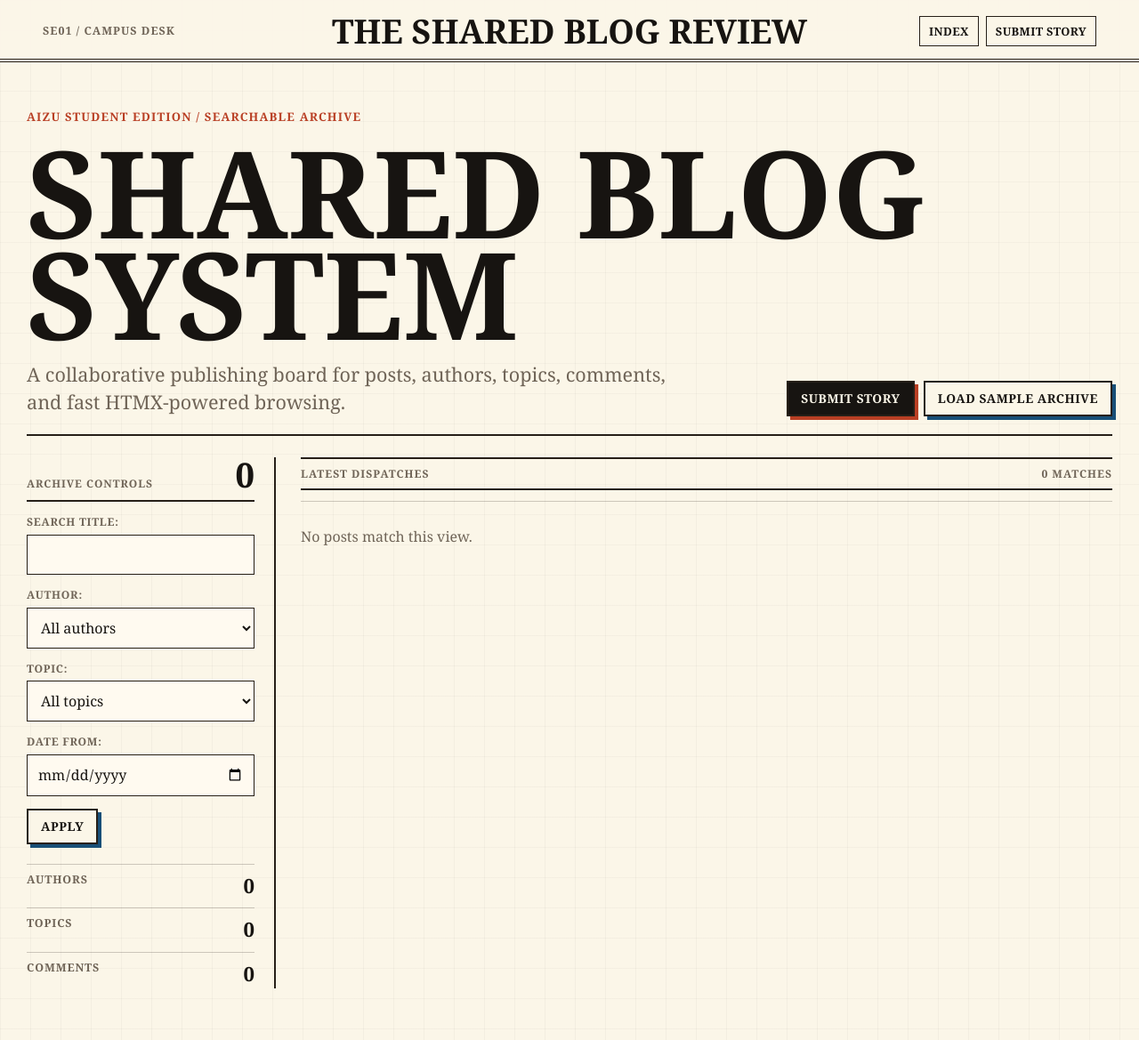
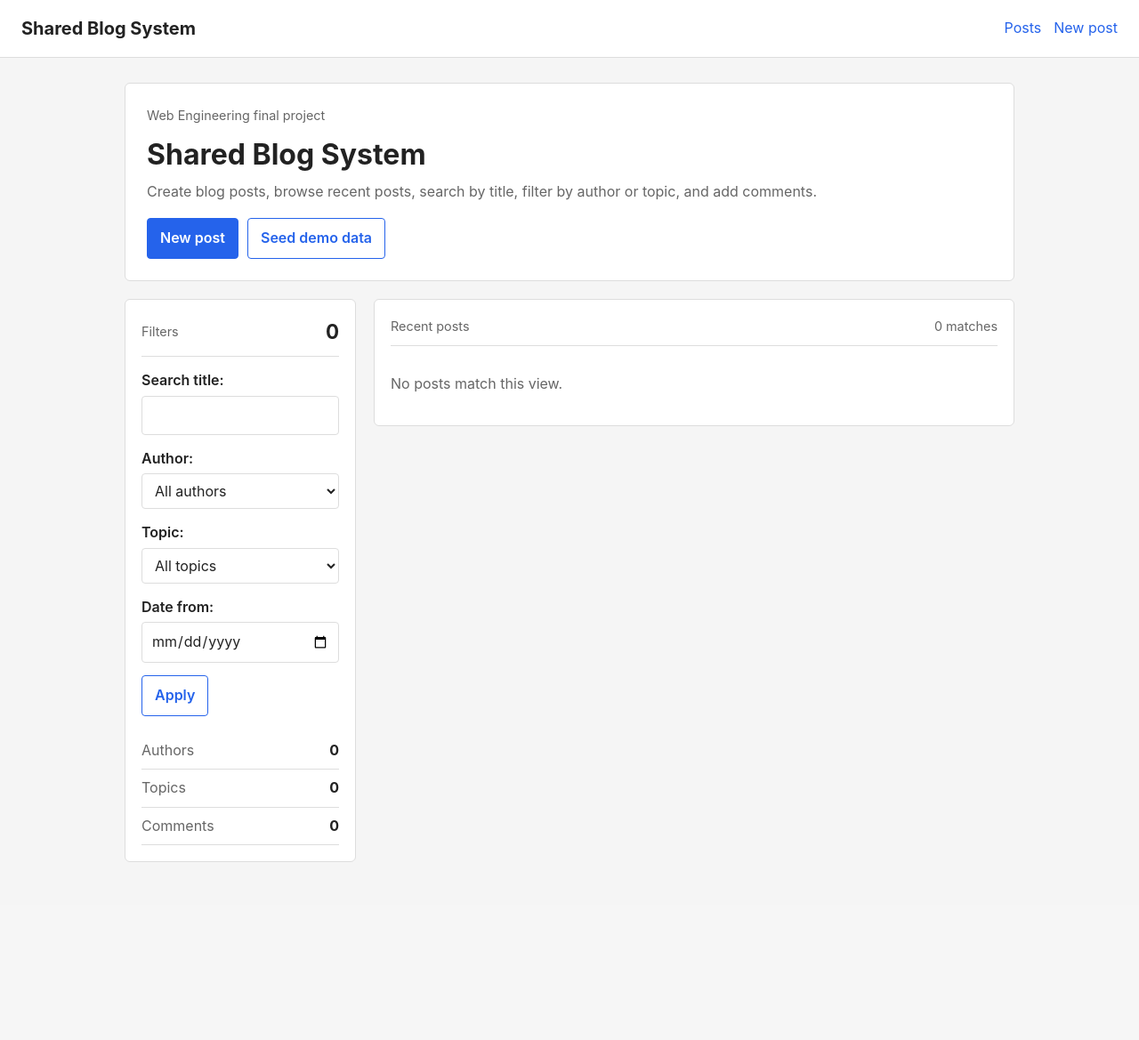
Before and after one commit to nova19q/shared-blog-system, a Django app: page / in a window 1280 px wide. Shown: the whole page at 89% size. After the commit the page ends 969 px from the top, so only its background shows below. Run offline with Django 5.2, Linux system fonts and the light colour scheme; data that the repository does not hold is empty.

Commit message:
Simplify blog UI styling

```diff
--- a/src/blog_app/static/blog_app/styles.css
+++ b/src/blog_app/static/blog_app/styles.css
@@ -1,15 +1,11 @@
 :root {
-  color-scheme: light;
-  --paper: #fbf6e8;
-  --paper-deep: #eee1c7;
-  --ink: #171411;
-  --muted: #6f6457;
-  --rule: #261f18;
-  --hairline: rgba(38, 31, 24, 0.22);
-  --oxide: #b93f24;
-  --blue: #184f78;
-  --olive: #627240;
-  --panel: #fffaf0;
+  --bg: #f5f5f5;
+  --panel: #ffffff;
+  --text: #222222;
+  --muted: #666666;
+  --border: #dddddd;
+  --primary: #2563eb;
+  --primary-dark: #1d4ed8;
 }
 
 * {
@@ -18,193 +14,168 @@
 
 body {
   margin: 0;
-  background:
-    linear-gradient(90deg, rgba(38, 31, 24, 0.035) 1px, transparent 1px),
-    linear-gradient(180deg, rgba(38, 31, 24, 0.03) 1px, transparent 1px),
-    var(--paper);
-  background-size: 34px 34px;
-  color: var(--ink);
-  font-family: Georgia, "Times New Roman", serif;
-  line-height: 1.45;
+  background: var(--bg);
+  color: var(--text);
+  font-family: -apple-system, BlinkMacSystemFont, "Segoe UI", sans-serif;
+  line-height: 1.6;
 }
 
 a {
-  color: inherit;
+  color: var(--primary);
 }
 
 .site-header {
-  display: grid;
-  grid-template-columns: 1fr auto 1fr;
+  display: flex;
   align-items: center;
-  gap: 18px;
-  padding: 16px clamp(16px, 4vw, 48px) 12px;
-  border-bottom: 4px double var(--rule);
-  background: rgba(251, 246, 232, 0.94);
-  position: sticky;
-  top: 0;
-  z-index: 10;
+  justify-content: space-between;
+  gap: 16px;
+  padding: 16px 24px;
+  background: var(--panel);
+  border-bottom: 1px solid var(--border);
 }
 
 .edition-mark {
-  color: var(--muted);
-  font-size: 0.78rem;
-  font-weight: 700;
-  letter-spacing: 0.08em;
-  text-transform: uppercase;
+  display: none;
 }
 
 .brand {
-  color: var(--ink);
-  font-size: clamp(1.25rem, 3.5vw, 2.35rem);
-  font-weight: 900;
-  line-height: 1;
-  text-align: center;
+  color: var(--text);
+  font-size: 1.25rem;
+  font-weight: 700;
   text-decoration: none;
-  text-transform: uppercase;
 }
 
 nav {
   display: flex;
-  justify-content: flex-end;
-  gap: 8px;
+  gap: 14px;
 }
 
 nav a {
-  border: 1px solid var(--rule);
-  padding: 7px 10px;
-  background: var(--paper);
-  color: var(--ink);
-  font-size: 0.8rem;
-  font-weight: 800;
-  letter-spacing: 0.03em;
+  color: var(--primary);
   text-decoration: none;
-  text-transform: uppercase;
+}
+
+nav a:hover {
+  text-decoration: underline;
 }
 
 .page {
-  width: min(1220px, calc(100% - 28px));
+  width: min(1000px, calc(100% - 32px));
   margin: 0 auto;
-  padding: 24px 0 58px;
+  padding: 28px 0 48px;
 }
 
 .messages p {
-  margin: 0 0 18px;
+  margin: 0 0 16px;
   padding: 10px 12px;
-  border-block: 2px solid var(--olive);
-  background: rgba(98, 114, 64, 0.1);
+  background: #ecfdf5;
+  border: 1px solid #bbf7d0;
+  border-radius: 4px;
+}
+
+.masthead,
+.form-shell,
+.post-detail,
+.comments,
+.archive-rail,
+.front-page {
+  background: var(--panel);
+  border: 1px solid var(--border);
+  border-radius: 6px;
 }
 
 .masthead {
-  display: grid;
-  grid-template-columns: minmax(0, 1fr) auto;
-  gap: 18px 28px;
-  align-items: end;
-  padding: 28px 0 20px;
-  border-bottom: 2px solid var(--rule);
+  padding: 24px;
+  margin-bottom: 20px;
 }
 
-.masthead h1 {
-  grid-column: 1 / -1;
-  margin: 0;
-  max-width: 1050px;
-  font-size: clamp(3rem, 13vw, 8.5rem);
-  font-weight: 900;
-  letter-spacing: 0;
-  line-height: 0.84;
-  text-transform: uppercase;
+.masthead h1,
+.form-shell h1,
+.post-detail h1 {
+  margin: 0 0 10px;
+  font-size: 2rem;
+  line-height: 1.2;
 }
 
-.lead {
-  max-width: 720px;
-  margin: 0;
+.lead,
+.dateline {
+  margin: 0 0 14px;
   color: var(--muted);
-  font-size: clamp(1rem, 2.4vw, 1.35rem);
 }
 
 .dateline {
-  margin: 0;
-  color: var(--oxide);
-  font-size: 0.82rem;
-  font-weight: 900;
-  letter-spacing: 0.09em;
-  text-transform: uppercase;
+  font-size: 0.9rem;
 }
 
 .hero-actions {
   display: flex;
-  align-items: center;
-  justify-content: flex-end;
+  flex-wrap: wrap;
   gap: 10px;
+  margin-top: 16px;
 }
 
 .button,
 button {
-  display: inline-flex;
-  min-height: 40px;
-  align-items: center;
-  justify-content: center;
-  padding: 0 14px;
-  border: 2px solid var(--rule);
-  border-radius: 0;
-  background: var(--ink);
-  color: var(--paper);
+  display: inline-block;
+  padding: 9px 14px;
+  border: 1px solid var(--primary);
+  border-radius: 4px;
+  background: var(--primary);
+  color: #ffffff;
   font: inherit;
-  font-size: 0.86rem;
-  font-weight: 900;
-  letter-spacing: 0.04em;
+  font-weight: 600;
   text-decoration: none;
-  text-transform: uppercase;
   cursor: pointer;
-  box-shadow: 4px 4px 0 var(--oxide);
 }
 
 .button:hover,
 button:hover {
-  transform: translate(-1px, -1px);
+  background: var(--primary-dark);
 }
 
 .button.secondary {
-  background: var(--paper);
-  color: var(--ink);
-  box-shadow: 4px 4px 0 var(--blue);
+  background: #ffffff;
+  color: var(--primary);
+}
+
+.button.secondary:hover {
+  background: #eff6ff;
 }
 
 .newsroom {
   display: grid;
-  grid-template-columns: 280px minmax(0, 1fr);
-  gap: 28px;
-  padding-top: 24px;
+  grid-template-columns: 260px 1fr;
+  gap: 20px;
+  align-items: start;
 }
 
-.archive-rail {
-  align-self: start;
-  border-right: 2px solid var(--rule);
-  padding-right: 22px;
-  position: sticky;
-  top: 88px;
+.archive-rail,
+.front-page,
+.form-shell,
+.post-detail,
+.comments {
+  padding: 18px;
 }
 
-.rail-heading {
+.rail-heading,
+.edition-strip {
   display: flex;
-  align-items: baseline;
+  align-items: center;
   justify-content: space-between;
-  gap: 10px;
+  gap: 12px;
   margin-bottom: 14px;
   padding-bottom: 10px;
-  border-bottom: 2px solid var(--rule);
-  text-transform: uppercase;
+  border-bottom: 1px solid var(--border);
 }
 
-.rail-heading span {
+.rail-heading span,
+.edition-strip span {
   color: var(--muted);
-  font-size: 0.75rem;
-  font-weight: 900;
-  letter-spacing: 0.08em;
+  font-size: 0.9rem;
 }
 
 .rail-heading strong {
-  font-size: 2.4rem;
-  line-height: 1;
+  font-size: 1.4rem;
 }
 
 .filters form p,
@@ -214,23 +185,19 @@ button:hover {
 
 label {
   display: block;
-  margin-bottom: 5px;
-  color: var(--muted);
-  font-size: 0.76rem;
-  font-weight: 900;
-  letter-spacing: 0.06em;
-  text-transform: uppercase;
+  margin-bottom: 4px;
+  font-weight: 600;
 }
 
 input,
 select,
 textarea {
   width: 100%;
-  padding: 10px 11px;
-  border: 1px solid var(--rule);
-  border-radius: 0;
-  background: var(--panel);
-  color: var(--ink);
+  padding: 8px 10px;
+  border: 1px solid var(--border);
+  border-radius: 4px;
+  background: #ffffff;
+  color: var(--text);
   font: inherit;
 }
 
@@ -239,234 +206,141 @@ textarea {
 }
 
 .archive-stats {
-  display: grid;
-  gap: 8px;
-  margin: 22px 0 0;
+  margin: 18px 0 0;
+  padding: 0;
 }
 
 .archive-stats div {
   display: flex;
   justify-content: space-between;
-  border-top: 1px solid var(--hairline);
-  padding-top: 8px;
+  padding: 8px 0;
+  border-bottom: 1px solid var(--border);
+}
+
+.archive-stats dt,
+.archive-stats dd {
+  margin: 0;
 }
 
 .archive-stats dt {
   color: var(--muted);
-  font-size: 0.78rem;
-  font-weight: 900;
-  letter-spacing: 0.07em;
-  text-transform: uppercase;
 }
 
 .archive-stats dd {
-  margin: 0;
-  font-size: 1.4rem;
-  font-weight: 900;
-}
-
-.front-page {
-  min-width: 0;
-}
-
-.edition-strip {
-  display: flex;
-  justify-content: space-between;
-  gap: 16px;
-  margin-bottom: 12px;
-  padding: 8px 0;
-  border-block: 2px solid var(--rule);
-  color: var(--muted);
-  font-size: 0.76rem;
-  font-weight: 900;
-  letter-spacing: 0.08em;
-  text-transform: uppercase;
+  font-weight: 700;
 }
 
 .post-ledger {
   display: grid;
-  border-top: 1px solid var(--hairline);
+  gap: 12px;
 }
 
 .story-row {
-  display: grid;
-  grid-template-columns: 145px minmax(0, 1fr);
-  gap: 14px 24px;
-  padding: 22px 0;
-  border-bottom: 1px solid var(--hairline);
+  padding: 14px 0;
+  border-bottom: 1px solid var(--border);
+}
+
+.story-row:last-child {
+  border-bottom: 0;
 }
 
 .post-meta {
   display: flex;
-  flex-direction: column;
-  gap: 8px;
-  color: var(--oxide);
-  font-size: 0.76rem;
-  font-weight: 900;
-  letter-spacing: 0.06em;
-  text-transform: uppercase;
+  flex-wrap: wrap;
+  gap: 10px;
+  margin-bottom: 6px;
+  color: var(--muted);
+  font-size: 0.9rem;
 }
 
 .story-row h3 {
-  margin: 0;
-  font-size: clamp(1.55rem, 4vw, 3.35rem);
-  line-height: 0.96;
+  margin: 0 0 6px;
+  font-size: 1.25rem;
 }
 
 .story-row h3 a {
-  text-decoration-thickness: 2px;
-  text-underline-offset: 5px;
+  text-decoration: none;
+}
+
+.story-row h3 a:hover {
+  text-decoration: underline;
 }
 
 .story-row p {
-  grid-column: 2;
-  margin: -6px 0 0;
-  max-width: 740px;
+  margin: 0 0 8px;
   color: var(--muted);
-  font-size: 1.03rem;
 }
 
 .story-row footer {
-  grid-column: 2;
   display: flex;
   justify-content: space-between;
-  gap: 14px;
-  color: var(--muted);
-  font-size: 0.88rem;
-  font-weight: 700;
-}
-
-.story-row footer a {
-  color: var(--blue);
-  font-weight: 900;
-  text-transform: uppercase;
+  gap: 12px;
+  font-size: 0.9rem;
 }
 
 .pagination {
   display: flex;
-  align-items: center;
   justify-content: center;
-  gap: 16px;
-  margin-top: 24px;
-  padding-top: 16px;
-  border-top: 2px solid var(--rule);
-}
-
-.pagination a {
-  font-weight: 900;
-  text-transform: uppercase;
+  gap: 14px;
+  margin-top: 18px;
 }
 
 .form-shell,
 .post-detail,
 .comments {
-  max-width: 900px;
-  margin: 0 auto 24px;
-  padding: 28px;
-  border: 2px solid var(--rule);
-  background: rgba(255, 250, 240, 0.72);
-}
-
-.form-shell h1,
-.post-detail h1 {
-  margin: 8px 0 24px;
-  font-size: clamp(2.35rem, 7vw, 5.8rem);
-  line-height: 0.9;
-  text-transform: uppercase;
+  max-width: 760px;
+  margin: 0 auto 20px;
 }
 
 .post-detail p {
-  font-size: 1.18rem;
-}
-
-.section-heading {
-  margin-bottom: 12px;
+  font-size: 1rem;
 }
 
 .section-heading h2 {
-  margin: 0;
-  font-size: 1.2rem;
-  text-transform: uppercase;
+  margin: 0 0 12px;
+  font-size: 1.3rem;
 }
 
 .comment-list {
   list-style: none;
-  margin: 0 0 20px;
+  margin: 0 0 18px;
   padding: 0;
 }
 
 .comment-list li {
-  padding: 14px 0;
-  border-bottom: 1px solid var(--hairline);
+  padding: 10px 0;
+  border-bottom: 1px solid var(--border);
 }
 
 .comment-list strong {
-  display: inline-block;
   margin-right: 8px;
-  color: var(--blue);
 }
 
 .comment-list span {
   color: var(--muted);
-  font-size: 0.85rem;
+  font-size: 0.9rem;
 }
 
 .empty {
   margin: 0;
-  padding: 28px 0;
+  padding: 16px 0;
   color: var(--muted);
 }
 
-@media (max-width: 900px) {
-  .site-header,
-  .masthead,
-  .newsroom,
-  .story-row {
+@media (max-width: 760px) {
+  .site-header {
+    align-items: flex-start;
+    flex-direction: column;
+  }
+
+  .newsroom {
     grid-template-columns: 1fr;
   }
 
-  .brand {
-    text-align: left;
-  }
-
-  nav {
-    justify-content: flex-start;
-  }
-
-  .hero-actions {
-    justify-content: flex-start;
-  }
-
-  .archive-rail {
-    border-right: 0;
-    border-bottom: 2px solid var(--rule);
-    padding-right: 0;
-    padding-bottom: 18px;
-    position: static;
-  }
-
-  .story-row p,
-  .story-row footer {
-    grid-column: auto;
+  .story-row footer,
+  .rail-heading,
+  .edition-strip {
+    align-items: flex-start;
+    flex-direction: column;
   }
 }
-
-@media (max-width: 560px) {
-  .page {
-    width: min(100% - 20px, 1220px);
-  }
-
-  .site-header {
-    padding-inline: 10px;
-  }
-
-  nav {
-    flex-wrap: wrap;
-  }
-
-  .form-shell,
-  .post-detail,
-  .comments {
-    padding: 18px;
-  }
-}
--- a/src/blog_app/templates/blog_app/base.html
+++ b/src/blog_app/templates/blog_app/base.html
@@ -10,11 +10,11 @@
   </head>
   <body hx-headers='{"X-CSRFToken": "{{ csrf_token }}"}'>
     <header class="site-header">
-      <div class="edition-mark">SE01 / Campus Desk</div>
-      <a class="brand" href="{% url 'blog:post_list' %}">The Shared Blog Review</a>
+      <div class="edition-mark">SE01 Blog</div>
+      <a class="brand" href="{% url 'blog:post_list' %}">Shared Blog System</a>
       <nav aria-label="Main navigation">
-        <a href="{% url 'blog:post_list' %}">Index</a>
-        <a href="{% url 'blog:post_create' %}">Submit Story</a>
+        <a href="{% url 'blog:post_list' %}">Posts</a>
+        <a href="{% url 'blog:post_create' %}">New post</a>
       </nav>
     </header>
     <main class="page">
--- a/src/blog_app/templates/blog_app/partials/post_results.html
+++ b/src/blog_app/templates/blog_app/partials/post_results.html
@@ -8,8 +8,8 @@
       <h3><a href="{{ post.get_absolute_url }}">{{ post.title }}</a></h3>
       <p>{{ post.content|truncatewords:26 }}</p>
       <footer>
-        <span>Filed by {{ post.author.username }}</span>
-        <a href="{{ post.get_absolute_url }}">Open article</a>
+        <span>By {{ post.author.username }}</span>
+        <a href="{{ post.get_absolute_url }}">Read more</a>
       </footer>
     </article>
   {% empty %}
@@ -24,7 +24,7 @@
         hx-get="{% url 'blog:post_list_partial' %}?page={{ page_obj.previous_page_number }}"
         hx-target="#post-results"
         href="?page={{ page_obj.previous_page_number }}"
-      >Previous page</a>
+      >Previous</a>
     {% endif %}
     <span>Page {{ page_obj.number }} of {{ page_obj.paginator.num_pages }}</span>
     {% if page_obj.has_next %}
@@ -32,7 +32,7 @@
         hx-get="{% url 'blog:post_list_partial' %}?page={{ page_obj.next_page_number }}"
         hx-target="#post-results"
         href="?page={{ page_obj.next_page_number }}"
-      >Next page</a>
+      >Next</a>
     {% endif %}
   </nav>
 {% endif %}
--- a/src/blog_app/templates/blog_app/post_detail.html
+++ b/src/blog_app/templates/blog_app/post_detail.html
@@ -6,7 +6,7 @@
   <article class="post-detail">
     <div class="post-meta">
       <span>{{ post.topic.name }}</span>
-      <span>Filed by {{ post.author.username }}</span>
+      <span>By {{ post.author.username }}</span>
       <span>{{ post.created_at|date:"Y-m-d H:i" }}</span>
     </div>
     <h1>{{ post.title }}</h1>
@@ -15,7 +15,7 @@
 
   <section class="comments">
     <div class="section-heading">
-      <h2>Reader notes</h2>
+      <h2>Comments</h2>
     </div>
     <div id="comments">
       {% include "blog_app/partials/comment_list.html" %}
@@ -29,7 +29,7 @@
     >
       {% csrf_token %}
       {{ form.as_p }}
-      <button class="button" type="submit">Add reader note</button>
+      <button class="button" type="submit">Add comment</button>
     </form>
   </section>
 {% endblock %}
--- a/src/blog_app/templates/blog_app/post_form.html
+++ b/src/blog_app/templates/blog_app/post_form.html
@@ -5,13 +5,13 @@
 {% block content %}
   <section class="form-shell">
     <div>
-      <p class="dateline">Editorial desk</p>
-      <h1>Submit a new story</h1>
+      <p class="dateline">Create</p>
+      <h1>New blog post</h1>
     </div>
     <form method="post" class="stacked-form">
       {% csrf_token %}
       {{ form.as_p }}
-      <button class="button" type="submit">Publish story</button>
+      <button class="button" type="submit">Save post</button>
     </form>
   </section>
 {% endblock %}
--- a/src/blog_app/templates/blog_app/post_list.html
+++ b/src/blog_app/templates/blog_app/post_list.html
@@ -4,14 +4,14 @@
 
 {% block content %}
   <section class="masthead">
-    <p class="dateline">Aizu student edition / searchable archive</p>
+    <p class="dateline">Web Engineering final project</p>
     <h1>Shared Blog System</h1>
-    <p class="lead">A collaborative publishing board for posts, authors, topics, comments, and fast HTMX-powered browsing.</p>
+    <p class="lead">Create blog posts, browse recent posts, search by title, filter by author or topic, and add comments.</p>
     <div class="hero-actions">
-      <a class="button" href="{% url 'blog:post_create' %}">Submit Story</a>
+      <a class="button" href="{% url 'blog:post_create' %}">New post</a>
       <form method="post" action="{% url 'blog:seed_demo' %}">
         {% csrf_token %}
-        <button class="button secondary" type="submit">Load Sample Archive</button>
+        <button class="button secondary" type="submit">Seed demo data</button>
       </form>
     </div>
   </section>
@@ -19,7 +19,7 @@
   <section class="newsroom">
     <aside class="filters archive-rail" aria-label="Post filters">
       <div class="rail-heading">
-        <span>Archive Controls</span>
+        <span>Filters</span>
         <strong>{{ total_posts }}</strong>
       </div>
       <form
@@ -49,7 +49,7 @@
 
     <section class="front-page" aria-label="Posts">
       <div class="section-heading edition-strip">
-        <span>Latest dispatches</span>
+        <span>Recent posts</span>
         <span>{{ total_posts }} matches</span>
       </div>
       <div id="post-results">
```
